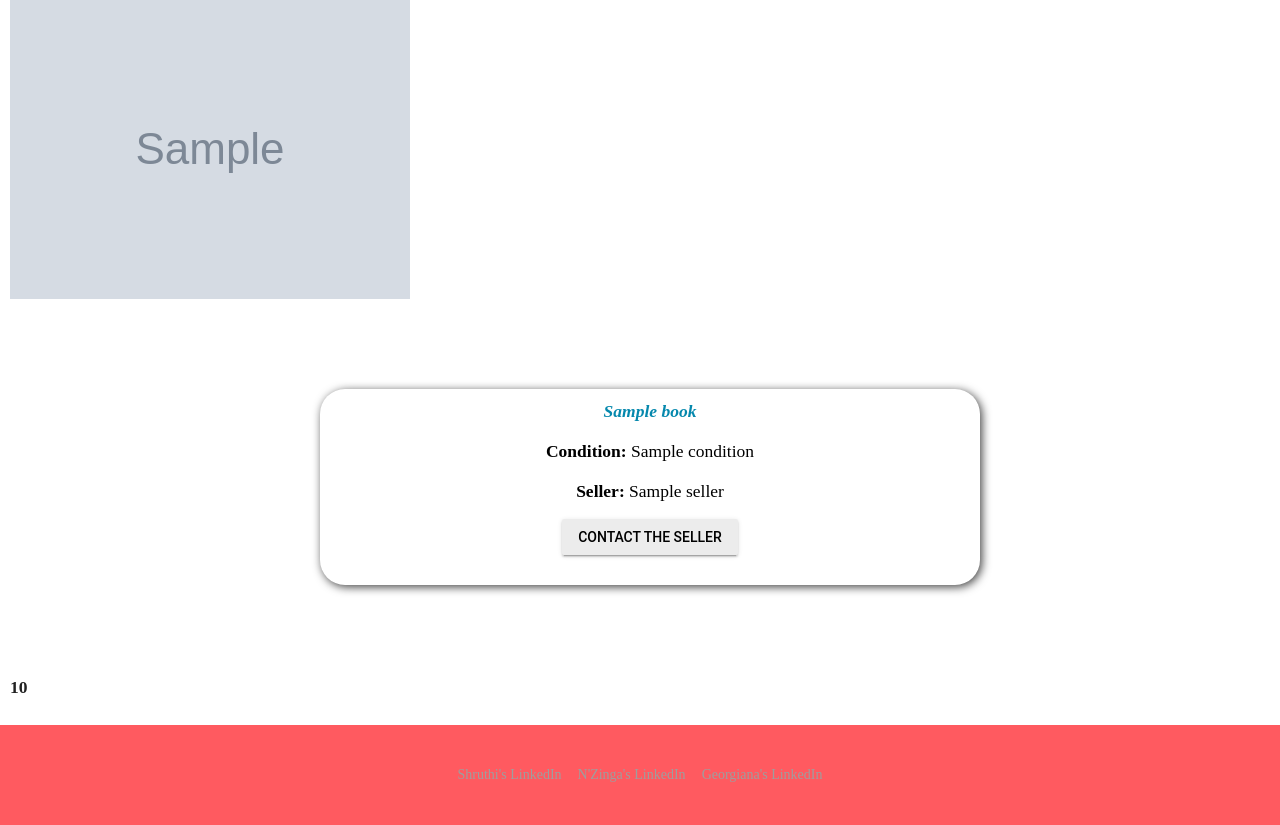
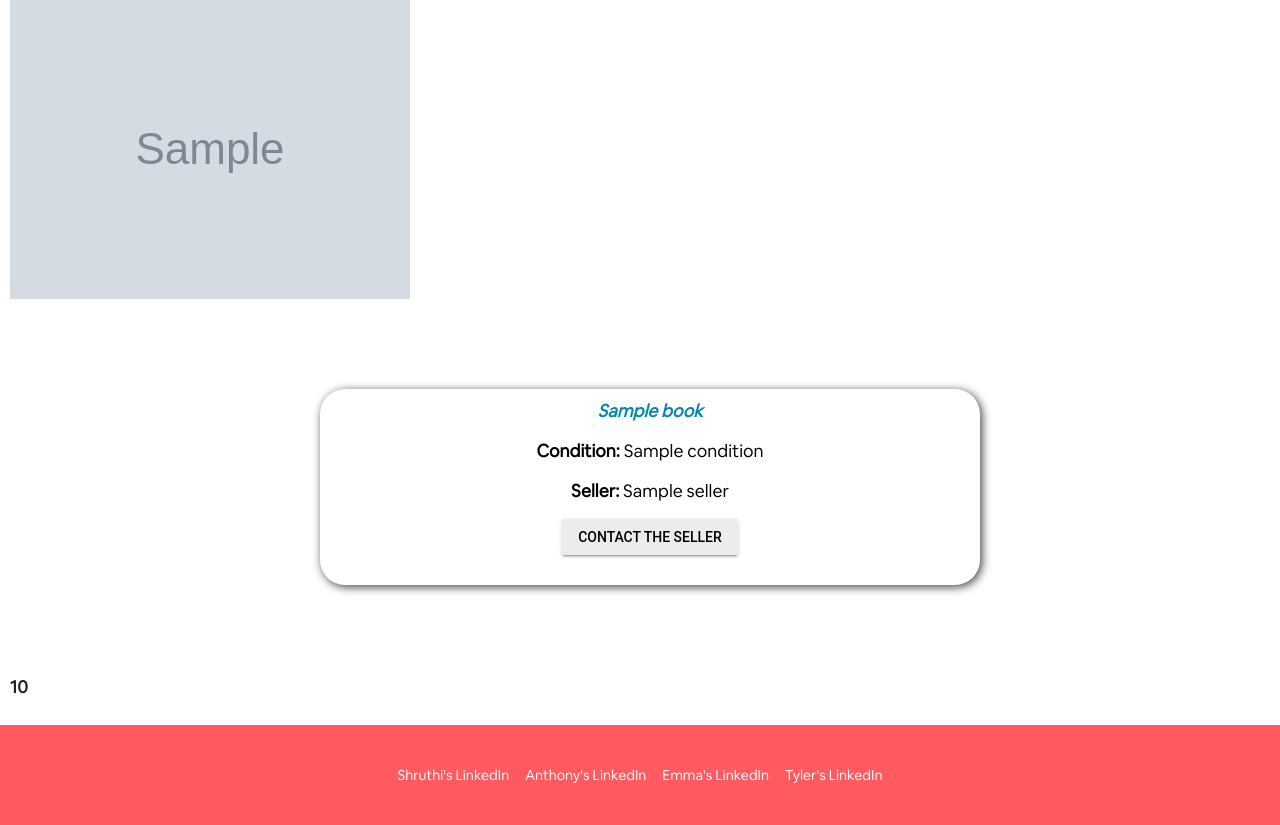
Before and after one commit to emmabarron/Textbook-Swap, a Python web app: template templates/item.html in a window 1280 px wide. Shown: the part 411-1236 px from the top of the page. Run offline with Jinja, Linux system fonts and the light colour scheme; the template is opened without the code that fills it: most values are stand-ins (such as "Sample title", 1, 10 or a date in 2020); grey boxes marked "Sample" are stand-in pictures; some libraries are stand-ins or nearby versions.

Commit message:
done with item page!!!!

```diff
--- a/styles/item.css
+++ b/styles/item.css
@@ -1,6 +1,10 @@
+@font-face {
+  font-family: airbnb;
+  src: url(../images/AirbnbCereal-Book.ttf) format("truetype");
+}
 body {
   background-color: white;
-  font-family: 'Roboto Slab', serif;
+  font-family: airbnb;
   margin: 0;
   align-content:center;
 
@@ -117,6 +121,8 @@ select{
   font-size: 18px;
   bottom:0%;
   background-color: #ff5a60;
+  color: white;
+  font-family: airbnb;
 }
 .mdl-layout{
   min-height: fit-content;
--- a/templates/item.html
+++ b/templates/item.html
@@ -50,11 +50,9 @@
       <div class="mdl-mini-footer__left-section">
         <ul class="mdl-mini-footer__link-list">
           <li><a href="https://www.linkedin.com/in/shruthi-santhanam">Shruthi's LinkedIn</a></li>
-          <li><a href="https://www.linkedin.com/in/n-zinga-thecomputerscientist">N'Zinga's LinkedIn</a></li>
-          <li><a href="https://www.linkedin.com/in/georgiana-wright">Georgiana's LinkedIn</a></li>
-          <div class="fb-share-button" data-href="/prefs"
-        data-layout="button_count">
-      </div>
+          <li><a href="https://www.linkedin.com/in/anthony-fiddes-306114149/">Anthony's LinkedIn</a></li>
+          <li><a href="https://www.linkedin.com/in/emma-barron-8677b2171/">Emma's LinkedIn</a></li>
+          <li><a href="https://www.linkedin.com/in/tyler-williams-811771173">Tyler's LinkedIn</a></li>
         </ul>
       </div>
     </footer>
```
